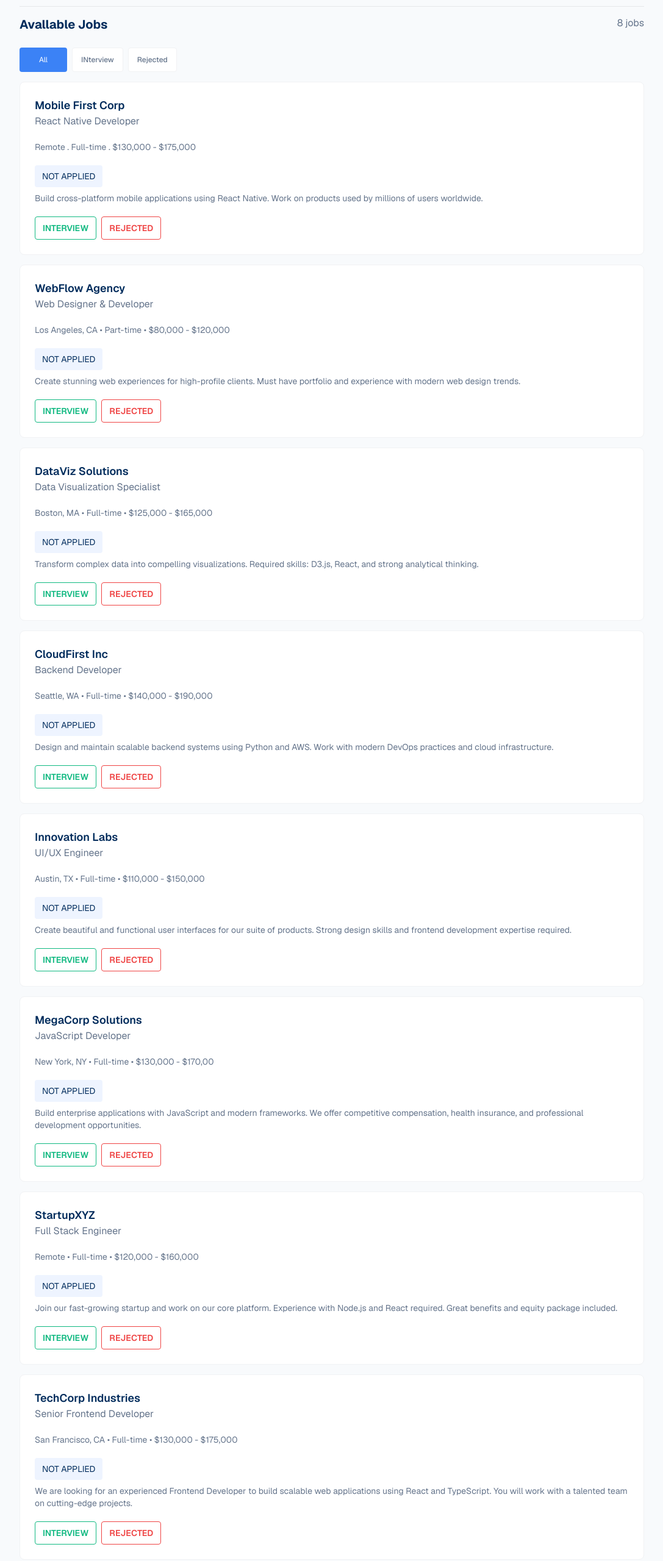
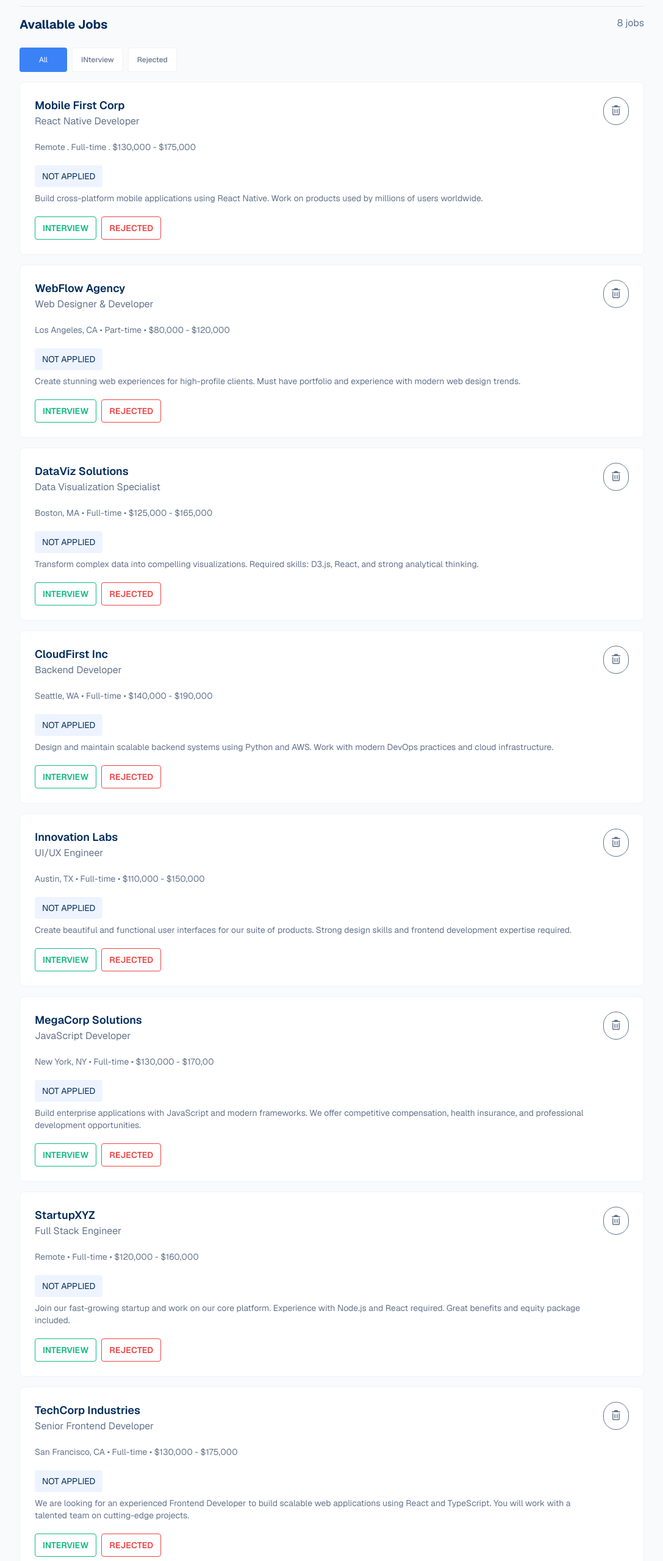
Before and after one commit to engr-mdalrafi/job-application-tracker, a plain HTML site: page index.html in a window 1280 px wide. Shown: the part 240-2800 px from the top of the page at 61% size, without its empty margins (96-1183 px from the left). Drawn offline with nearby package versions, Linux system fonts and the light colour scheme.

Commit message:
icon-added

```diff
--- a/index.html
+++ b/index.html
@@ -11,6 +11,11 @@
     <link rel="preconnect" href="https://fonts.googleapis.com">
     <link rel="preconnect" href="https://fonts.gstatic.com" crossorigin>
     <link href="https://fonts.googleapis.com/css2?family=Geist:wght@100..900&display=swap" rel="stylesheet">
+
+    <!-- fontawesome cdn -->
+    <link rel="stylesheet" href="https://cdnjs.cloudflare.com/ajax/libs/font-awesome/7.0.1/css/all.min.css"
+        integrity="sha512-2SwdPD6INVrV/lHTZbO2nodKhrnDdJK9/kg2XD1r9uGqPo1cUbujc+IYdlYdEErWNu69gVcYgdxlmVmzTWnetw=="
+        crossorigin="anonymous" referrerpolicy="no-referrer" />
 
     <!-- Some Style -->
     <style>
@@ -30,15 +35,15 @@
         <div class="pb-[30px] grid grid-cols-1 gap-4 md:grid-cols-3">
             <div class="bg-[#F1F2F4] p-5 rounded-lg">
                 <p class="text-sm text-[#323B49]">Total</p>
-                <h2 class="text-2xl text-[#002C5C] font-bold">8</h2>
+                <h2 id="total-count" class="text-2xl text-[#002C5C] font-bold">0</h2>
             </div>
             <div class="bg-[#F1F2F4] p-5 rounded-lg">
                 <p class="text-sm text-[#323B49]">Interview</p>
-                <h2 class="text-2xl text-[#10B981] font-bold">0</h2>
+                <h2 id="interview-count" class="text-2xl text-[#10B981] font-bold">0</h2>
             </div>
             <div class="bg-[#F1F2F4] p-5 rounded-lg">
                 <p class="text-sm text-[#323B49]">Rejected</p>
-                <h2 class="text-2xl text-[#EF4444] font-bold">0</h2>
+                <h2 id="rejected-count" class="text-2xl text-[#EF4444] font-bold">0</h2>
             </div>
         </div>
     </header>
@@ -53,7 +58,7 @@
             </div>
 
             <div class="btn pt-6 pb-4 flex gap-2">
-                <button
+                <button id="all-tab"
                     class="px-8 py-2.5 bg-[#3B82F6] rounded-sm text-[12px] text-white font-semiabold cursor-pointer">All</button>
                 <button
                     class="px-3.5 py-2.5 bg-[#FFFFFF] border border-[#F1F2F4] rounded-sm text-[12px] text-[#64748B] font-medium cursor-pointer">INterview</button>
@@ -61,9 +66,10 @@
                     class="px-3.5 py-2.5 bg-[#FFFFFF] border border-[#F1F2F4] rounded-sm text-[12px] text-[#64748B] font-medium cursor-pointer">Rejected</button>
             </div>
 
-            <div class="cards space-y-4">
+            <div id="all-cards" class="cards space-y-4">
 
-                <div class="card p-6 bg-white border border-[#F1F2F4] rounded-lg space-y-5">
+                <div class="card p-6 bg-white border border-[#F1F2F4] rounded-lg flex justify-between gap-4">
+                    <div class="space-y-5">
                         <div>
                             <h2 class="text-lg text-[#002C5C] font-semibold">Mobile First Corp</h2>
                             <p class="text-[16px] text-[#64748B]">React Native Developer</p>
@@ -72,8 +78,10 @@
                             <p class="text-sm text-[#64748B]">Remote . Full-time . $130,000 - $175,000</p>
                         </div>
                         <div class="space-y-2">
-                        <button class="px-3 py-2 text-sm text-[#002C5C] bg-[#EEF4FF] rounded-sm">NOT APPLIED</button>
-                        <p class="text-sm text-[#64748B]">Build cross-platform mobile applications using React Native.
+                            <button class="px-3 py-2 text-sm text-[#002C5C] bg-[#EEF4FF] rounded-sm">NOT
+                                APPLIED</button>
+                            <p class="text-sm text-[#64748B]">Build cross-platform mobile applications using React
+                                Native.
                                 Work on products used by millions of users worldwide.</p>
                         </div>
                         <div class="flex gap-2">
@@ -84,7 +92,15 @@
                         </div>
                     </div>
 
-                <div class="card p-6 bg-white border border-[#F1F2F4] rounded-lg space-y-5">
+                    <div>
+                        <p class=" p-2.5 border border-[#64748B] rounded-full text-[#64748B]"><i
+                                class="fa-regular fa-trash-can"></i></p>
+                    </div>
+
+                </div>
+
+                <div class="card p-6 bg-white border border-[#F1F2F4] rounded-lg flex justify-between gap-4">
+                    <div class="space-y-5">
                         <div>
                             <h2 class="text-lg text-[#002C5C] font-semibold">WebFlow Agency</h2>
                             <p class="text-[16px] text-[#64748B]">Web Designer & Developer</p>
@@ -97,8 +113,10 @@
                                 $80,000 - $120,000</p>
                         </div>
                         <div class="space-y-2">
-                        <button class="px-3 py-2 text-sm text-[#002C5C] bg-[#EEF4FF] rounded-sm">NOT APPLIED</button>
-                        <p class="text-sm text-[#64748B]">Create stunning web experiences for high-profile clients. Must
+                            <button class="px-3 py-2 text-sm text-[#002C5C] bg-[#EEF4FF] rounded-sm">NOT
+                                APPLIED</button>
+                            <p class="text-sm text-[#64748B]">Create stunning web experiences for high-profile clients.
+                                Must
                                 have portfolio and experience with modern web design trends.</p>
                         </div>
                         <div class="flex gap-2">
@@ -108,8 +126,15 @@
                                 class="px-3 py-2 text-sm text-[#EF4444] font-semibold border border-[#EF4444] rounded-sm hover:bg-[#EF4444] hover:text-white transition-all active:scale-[1.1] cursor-pointer">REJECTED</button>
                         </div>
                     </div>
+                    <div>
+                        <p class=" p-2.5 border border-[#64748B] rounded-full text-[#64748B]"><i
+                                class="fa-regular fa-trash-can"></i></p>
+                    </div>
 
-                <div class="card p-6 bg-white border border-[#F1F2F4] rounded-lg space-y-5">
+                </div>
+
+                <div class="card p-6 bg-white border border-[#F1F2F4] rounded-lg flex justify-between gap-4">
+                    <div class="space-y-5">
                         <div>
                             <h2 class="text-lg text-[#002C5C] font-semibold">DataViz Solutions</h2>
                             <p class="text-[16px] text-[#64748B]">Data Visualization Specialist</p>
@@ -122,7 +147,8 @@
                                 $125,000 - $165,000</p>
                         </div>
                         <div class="space-y-2">
-                        <button class="px-3 py-2 text-sm text-[#002C5C] bg-[#EEF4FF] rounded-sm">NOT APPLIED</button>
+                            <button class="px-3 py-2 text-sm text-[#002C5C] bg-[#EEF4FF] rounded-sm">NOT
+                                APPLIED</button>
                             <p class="text-sm text-[#64748B]">Transform complex data into compelling visualizations.
                                 Required skills: D3.js, React, and strong analytical thinking.</p>
                         </div>
@@ -134,7 +160,14 @@
                         </div>
                     </div>
 
-                <div class="card p-6 bg-white border border-[#F1F2F4] rounded-lg space-y-5">
+                    <div>
+                        <p class=" p-2.5 border border-[#64748B] rounded-full text-[#64748B]"><i
+                                class="fa-regular fa-trash-can"></i></p>
+                    </div>
+                </div>
+
+                <div class="card p-6 bg-white border border-[#F1F2F4] rounded-lg flex justify-between gap-4">
+                    <div class="space-y-5">
                         <div>
                             <h2 class="text-lg text-[#002C5C] font-semibold">CloudFirst Inc</h2>
                             <p class="text-[16px] text-[#64748B]">Backend Developer</p>
@@ -147,8 +180,10 @@
                                 $140,000 - $190,000</p>
                         </div>
                         <div class="space-y-2">
-                        <button class="px-3 py-2 text-sm text-[#002C5C] bg-[#EEF4FF] rounded-sm">NOT APPLIED</button>
-                        <p class="text-sm text-[#64748B]">Design and maintain scalable backend systems using Python and
+                            <button class="px-3 py-2 text-sm text-[#002C5C] bg-[#EEF4FF] rounded-sm">NOT
+                                APPLIED</button>
+                            <p class="text-sm text-[#64748B]">Design and maintain scalable backend systems using Python
+                                and
                                 AWS. Work with modern DevOps practices and cloud infrastructure.</p>
                         </div>
                         <div class="flex gap-2">
@@ -159,7 +194,16 @@
                         </div>
                     </div>
 
-                <div class="card p-6 bg-white border border-[#F1F2F4] rounded-lg space-y-5">
+                    <div>
+                        <p class=" p-2.5 border border-[#64748B] rounded-full text-[#64748B]"><i
+                                class="fa-regular fa-trash-can"></i></p>
+                    </div>
+
+
+                </div>
+
+                <div class="card p-6 bg-white border border-[#F1F2F4] rounded-lg flex justify-between gap-4">
+                    <div class="space-y-5">
                         <div>
                             <h2 class="text-lg text-[#002C5C] font-semibold">Innovation Labs</h2>
                             <p class="text-[16px] text-[#64748B]">UI/UX Engineer</p>
@@ -173,8 +217,10 @@
                             </p>
                         </div>
                         <div class="space-y-2">
-                        <button class="px-3 py-2 text-sm text-[#002C5C] bg-[#EEF4FF] rounded-sm">NOT APPLIED</button>
-                        <p class="text-sm text-[#64748B]">Create beautiful and functional user interfaces for our suite
+                            <button class="px-3 py-2 text-sm text-[#002C5C] bg-[#EEF4FF] rounded-sm">NOT
+                                APPLIED</button>
+                            <p class="text-sm text-[#64748B]">Create beautiful and functional user interfaces for our
+                                suite
                                 of products. Strong design skills and frontend development expertise required.</p>
                         </div>
                         <div class="flex gap-2">
@@ -185,7 +231,15 @@
                         </div>
                     </div>
 
-                <div class="card p-6 bg-white border border-[#F1F2F4] rounded-lg space-y-5">
+                    <div>
+                        <p class=" p-2.5 border border-[#64748B] rounded-full text-[#64748B]"><i
+                                class="fa-regular fa-trash-can"></i></p>
+                    </div>
+
+                </div>
+
+                <div class="card p-6 bg-white border border-[#F1F2F4] rounded-lg  flex justify-between gap-4">
+                    <div class="space-y-5">
                         <div>
                             <h2 class="text-lg text-[#002C5C] font-semibold">MegaCorp Solutions</h2>
                             <p class="text-[16px] text-[#64748B]">JavaScript Developer</p>
@@ -199,7 +253,8 @@
                             </p>
                         </div>
                         <div class="space-y-2">
-                        <button class="px-3 py-2 text-sm text-[#002C5C] bg-[#EEF4FF] rounded-sm">NOT APPLIED</button>
+                            <button class="px-3 py-2 text-sm text-[#002C5C] bg-[#EEF4FF] rounded-sm">NOT
+                                APPLIED</button>
                             <p class="text-sm text-[#64748B]">Build enterprise applications with JavaScript and modern
                                 frameworks. We offer competitive compensation, health insurance, and professional
                                 development opportunities.</p>
@@ -211,8 +266,15 @@
                                 class="px-3 py-2 text-sm text-[#EF4444] font-semibold border border-[#EF4444] rounded-sm hover:bg-[#EF4444] hover:text-white transition-all active:scale-[1.1] cursor-pointer">REJECTED</button>
                         </div>
                     </div>
+                    <div>
+                        <p class=" p-2.5 border border-[#64748B] rounded-full text-[#64748B]"><i
+                                class="fa-regular fa-trash-can"></i></p>
+                    </div>
 
-                <div class="card p-6 bg-white border border-[#F1F2F4] rounded-lg space-y-5">
+                </div>
+
+                <div class="card p-6 bg-white border border-[#F1F2F4] rounded-lg flex justify-between gap-4">
+                    <div class="space-y-5">
                         <div>
                             <h2 class="text-lg text-[#002C5C] font-semibold">StartupXYZ</h2>
                             <p class="text-[16px] text-[#64748B]">Full Stack Engineer</p>
@@ -225,9 +287,12 @@
                                 $120,000 - $160,000</p>
                         </div>
                         <div class="space-y-2">
-                        <button class="px-3 py-2 text-sm text-[#002C5C] bg-[#EEF4FF] rounded-sm">NOT APPLIED</button>
-                        <p class="text-sm text-[#64748B]">Join our fast-growing startup and work on our core platform.
-                            Experience with Node.js and React required. Great benefits and equity package included.</p>
+                            <button class="px-3 py-2 text-sm text-[#002C5C] bg-[#EEF4FF] rounded-sm">NOT
+                                APPLIED</button>
+                            <p class="text-sm text-[#64748B]">Join our fast-growing startup and work on our core
+                                platform.
+                                Experience with Node.js and React required. Great benefits and equity package included.
+                            </p>
                         </div>
                         <div class="flex gap-2">
                             <button
@@ -236,8 +301,14 @@
                                 class="px-3 py-2 text-sm text-[#EF4444] font-semibold border border-[#EF4444] rounded-sm hover:bg-[#EF4444] hover:text-white transition-all active:scale-[1.1] cursor-pointer">REJECTED</button>
                         </div>
                     </div>
+                    <div>
+                        <p class=" p-2.5 border border-[#64748B] rounded-full text-[#64748B]"><i
+                                class="fa-regular fa-trash-can"></i></p>
+                    </div>
+                </div>
 
-                <div class="card p-6 bg-white border border-[#F1F2F4] rounded-lg space-y-5">
+                <div class="card p-6 bg-white border border-[#F1F2F4] rounded-lg flex justify-between gap-4">
+                    <div class="space-y-5">
                         <div>
                             <h2 class="text-lg text-[#002C5C] font-semibold">TechCorp Industries</h2>
                             <p class="text-[16px] text-[#64748B]">Senior Frontend Developer</p>
@@ -250,8 +321,13 @@
                                 $130,000 - $175,000</p>
                         </div>
                         <div class="space-y-2">
-                        <button class="px-3 py-2 text-sm text-[#002C5C] bg-[#EEF4FF] rounded-sm">NOT APPLIED</button>
-                        <p class="text-sm text-[#64748B]">We are looking for an experienced Frontend Developer to build scalable web applications using React and TypeScript. You will work with a talented team on cutting-edge projects.</p>
+                            <button class="px-3 py-2 text-sm text-[#002C5C] bg-[#EEF4FF] rounded-sm">NOT
+                                APPLIED</button>
+                            <p class="text-sm text-[#64748B]">We are looking for an experienced Frontend Developer to
+                                build
+                                scalable web applications using React and TypeScript. You will work with a talented team
+                                on
+                                cutting-edge projects.</p>
                         </div>
                         <div class="flex gap-2">
                             <button
@@ -260,10 +336,17 @@
                                 class="px-3 py-2 text-sm text-[#EF4444] font-semibold border border-[#EF4444] rounded-sm hover:bg-[#EF4444] hover:text-white transition-all active:scale-[1.1] cursor-pointer">REJECTED</button>
                         </div>
                     </div>
+
+                    <div>
+                        <p class=" p-2.5 border border-[#64748B] rounded-full text-[#64748B]"><i
+                                class="fa-regular fa-trash-can"></i></p>
+                    </div>
+                </div>
             </div>
 
         </section>
     </main>
+    <script src="./script/script.js"></script>
 </body>
 
 </html>
```
Also changed, not shown: script/script.js (added, +15 -0 lines). Lines whose indentation alone changed are shown as unchanged.
